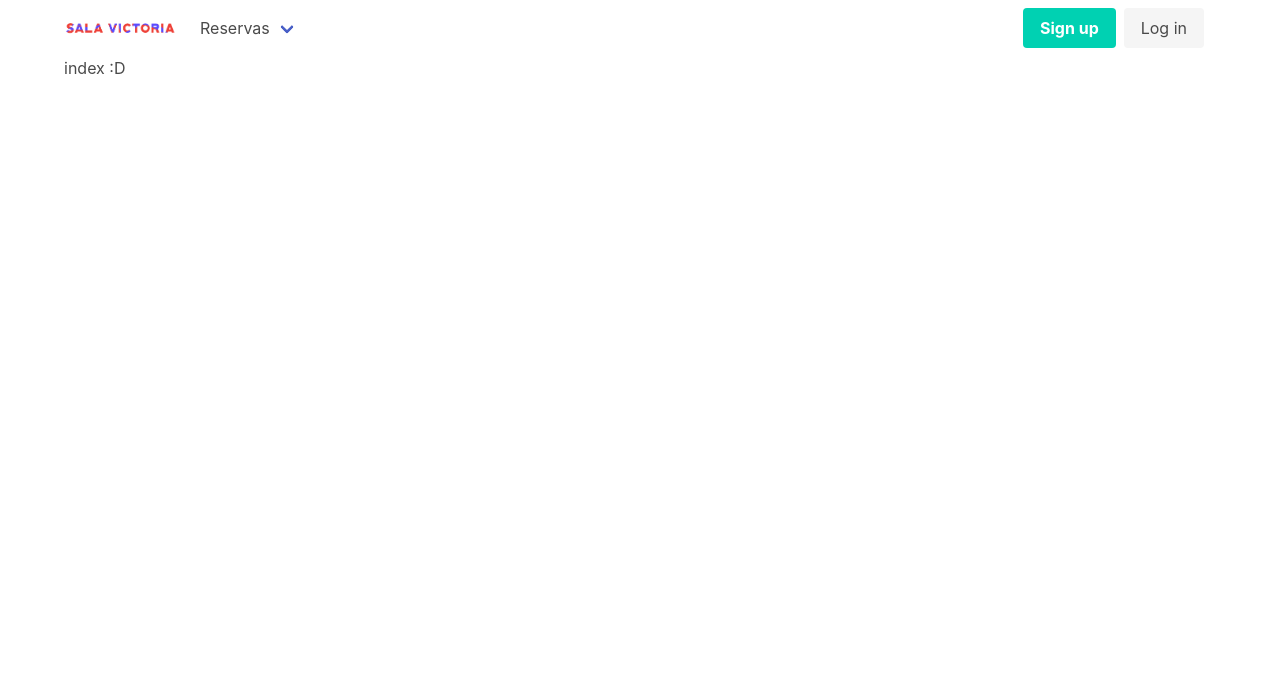
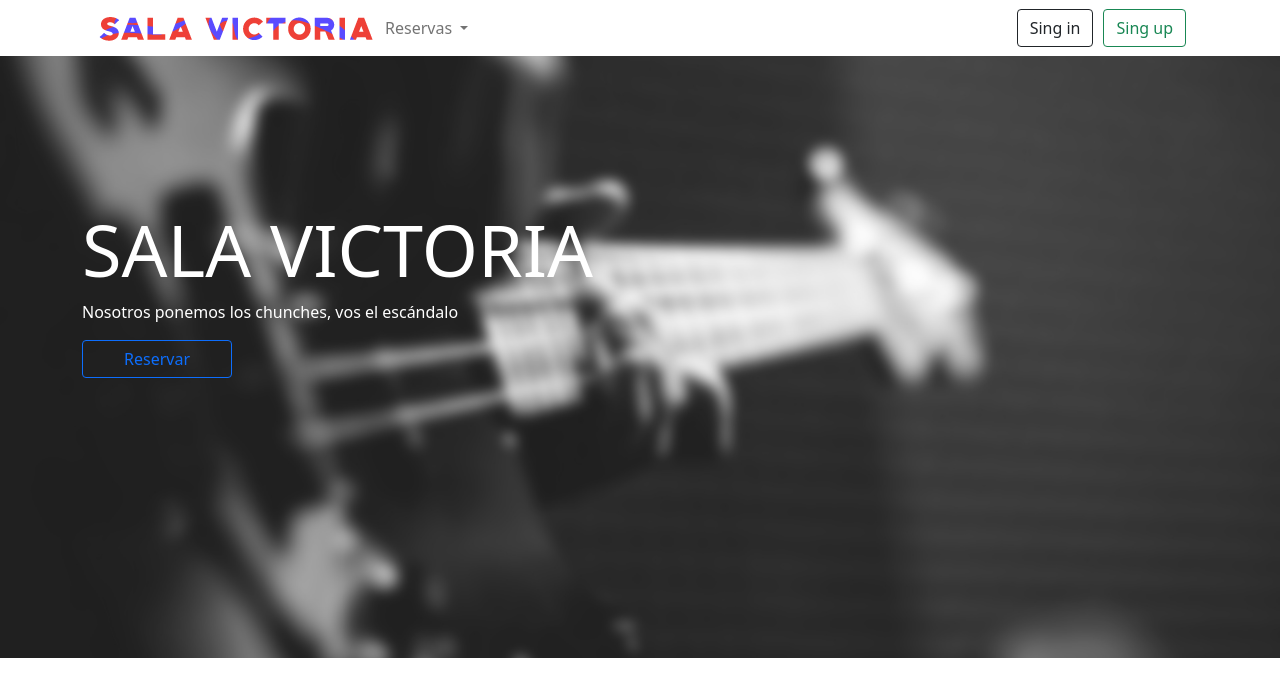
Before and after one commit to YellowBallPython/reservations, a Django app: page / in a window 1280 px wide. Shown: the top 697 px of the page. Run offline with Django 3.2, Linux system fonts and the light colour scheme.

Commit message:
Index styled
Added Bootstrap

```diff
--- a/frontend/templates/frontend/base.html
+++ b/frontend/templates/frontend/base.html
@@ -6,67 +6,49 @@
 <head>
     <meta charset="UTF-8">
     <meta name="viewport" content="width=device-width, initial-scale=1">
-    <link rel="stylesheet" href="https://cdn.jsdelivr.net/npm/bulma@0.9.1/css/bulma.min.css">
-    <link rel="stylesheet" href="https://cdnjs.cloudflare.com/ajax/libs/font-awesome/5.15.1/css/all.min.css"
-        integrity="sha512-+4zCK9k+qNFUR5X+cKL9EIR+ZOhtIloNl9GIKS57V1MyNsYpYcUrUeQc9vNfzsWfV28IaLL3i96P9sdNyeRssA=="
-        crossorigin="anonymous" />
+    <link href="https://cdn.jsdelivr.net/npm/bootstrap@5.0.0-beta1/dist/css/bootstrap.min.css" rel="stylesheet"
+        integrity="sha384-giJF6kkoqNQ00vy+HMDP7azOuL0xtbfIcaT9wjKHr8RbDVddVHyTfAAsrekwKmP1" crossorigin="anonymous">
+    <link rel="stylesheet" href="{% static '/css/style.css' %}">
     {% block title %}
     {% endblock title %}
 </head>
 
 <body>
-    <div class="container">
-        <nav class="navbar" role="navigation" aria-label="main navigation">
-            <div class="navbar-brand">
-                <a class="navbar-item" href="{% url 'frontend:index' %}">
-                    <img src="{% static '/images/nav-logo.png' %}" width="112" height="36">
-                </a>
-            </div>
-            <div id="navbarBasicExample" class="navbar-menu">
-                <div class="navbar-start">
-
-                    <div class="navbar-item has-dropdown is-hoverable">
-                        <a class="navbar-link">
-                            Reservas
-                        </a>
-
-                        <div class="navbar-dropdown">
-                            <a class="navbar-item" href="{% url 'reservations:make' %}">
-                                Crear Reserva
-
-                            </a>
-                            <a class="navbar-item" href="{% url 'reservations:list' %}">
-                                Todas las reservas
-                            </a>
-                            <a class="navbar-item">
-                                Reservas por día
-                            </a>
-                            <hr class="navbar-divider">
-                            <a class="navbar-item">
-                                Reportar un problema
-                            </a>
-                        </div>
+    <header>
+        <div class="container">
+            <nav class="navbar navbar-expand-lg navbar-light">
+                <div class="container-fluid">
+                    <a href="{% url 'frontend:index' %}"><img src="{% static 'images/nav-logo.png' %}" alt="logo"></a>
+                    <div class="collapse navbar-collapse" id="navbarSupportedContent">
+                        <ul class="navbar-nav me-auto mb-2 mb-lg-0">
+                            <li class="nav-item dropdown">
+                                <a class="nav-link dropdown-toggle" href="#" id="navbarDropdown" role="button"
+                                    data-bs-toggle="dropdown" aria-expanded="false">
+                                    Reservas
+                                </a>
+                                <ul class="dropdown-menu" aria-labelledby="navbarDropdown">
+                                    <li><a class="dropdown-item" href="{% url 'reservations:make' %}">Reservar</a></li>
+                                    <li><a class="dropdown-item" href="#">Ver disponibilidad</a></li>
+                                    <li>
+                                        <hr class="dropdown-divider">
+                                    </li>
+                                    <li><a class="dropdown-item" href="#">Reportar un problema</a></li>
+                                </ul>
+                            </li>
+                        </ul>
+                        <form class="d-flex">
+                            <a class="btn btn-outline-dark btn-sign-in" href="#">Sing in</a>
+                            <a class="btn btn-outline-success" href="#">Sing up</a>
                     </div>
                 </div>
-            </div>
-
-
-            <div class="navbar-end">
-                <div class="navbar-item">
-                    <div class="buttons">
-                        <a class="button is-primary" href="{% url 'reservations:make' %}">
-                            <strong>Sign up</strong>
-                        </a>
-                        <a class="button is-light">
-                            Log in
-                        </a>
-                    </div>
-                </div>
-            </div>
-    </div>
-    </nav>
+            </nav>
+        </div>
+    </header>
     {% block body %}
     {% endblock body %}
+    <script src="https://cdn.jsdelivr.net/npm/bootstrap@5.0.0-beta1/dist/js/bootstrap.bundle.min.js"
+        integrity="sha384-ygbV9kiqUc6oa4msXn9868pTtWMgiQaeYH7/t7LECLbyPA2x65Kgf80OJFdroafW" crossorigin="anonymous">
+    </script>
 </body>
 
 </html>
--- a/frontend/templates/frontend/index.html
+++ b/frontend/templates/frontend/index.html
@@ -5,10 +5,17 @@
 {% endblock title %}
 
 {% block body %}
-<div class="container">
-    <form method="post">
-        index :D
-    </form>
-</div>
+<section class="banner">
+    <div class="container">
+        <div class="row">
+            <div class="col-sm-6 section-content">
+                <h1>SALA VICTORIA</h1>
+                <p>Nosotros ponemos los chunches, vos el escándalo</p>
+                <a href="{% url 'reservations:make' %}" class="btn btn-outline-primary btn-size">Reservar</a>
+            </div>
+        </div>
+    </div>
+</section>
+
 
 {% endblock body %}
--- /dev/null
+++ b/static/css/style.css
@@ -0,0 +1,24 @@
+.banner {
+    position: relative;
+    background: url(/static/images/bg2.jpg);
+    min-height: 602px;
+    background-size: cover;
+    background-position: center;
+}
+
+.section-content {
+    color: #fff;
+    padding-top: 150px;
+}
+
+.section-content h1 {
+    font-size: 72px;
+}
+
+.btn-size {
+    width: 150px;
+}
+
+.btn-sign-in {
+    margin-right: 10px;
+}
```
Also changed, not shown: static/css/style.scss (added), static/images/bg.jpg (added), static/images/bg2.jpg (added).
